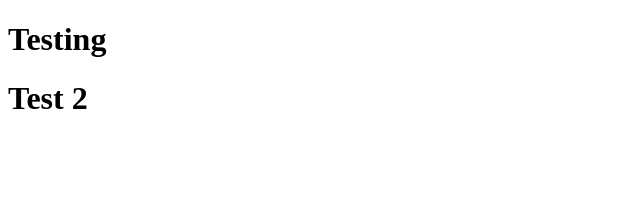
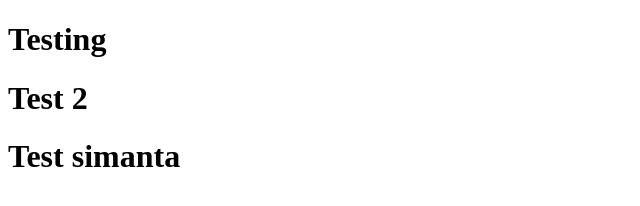
Before and after one commit to alokdeka/test, a plain HTML site: page index.html in a window 1280 px wide. Shown: the whole page, without its empty margins (0-640 px from the left). Drawn offline with Linux system fonts and the light colour scheme.

Commit message:
simanta changes

```diff
--- a/index.html
+++ b/index.html
@@ -8,5 +8,6 @@
   <body>
     <h1>Testing</h1>
     <h1>Test 2</h1>
+	<h1>Test simanta</h1>
   </body>
 </html>
```
